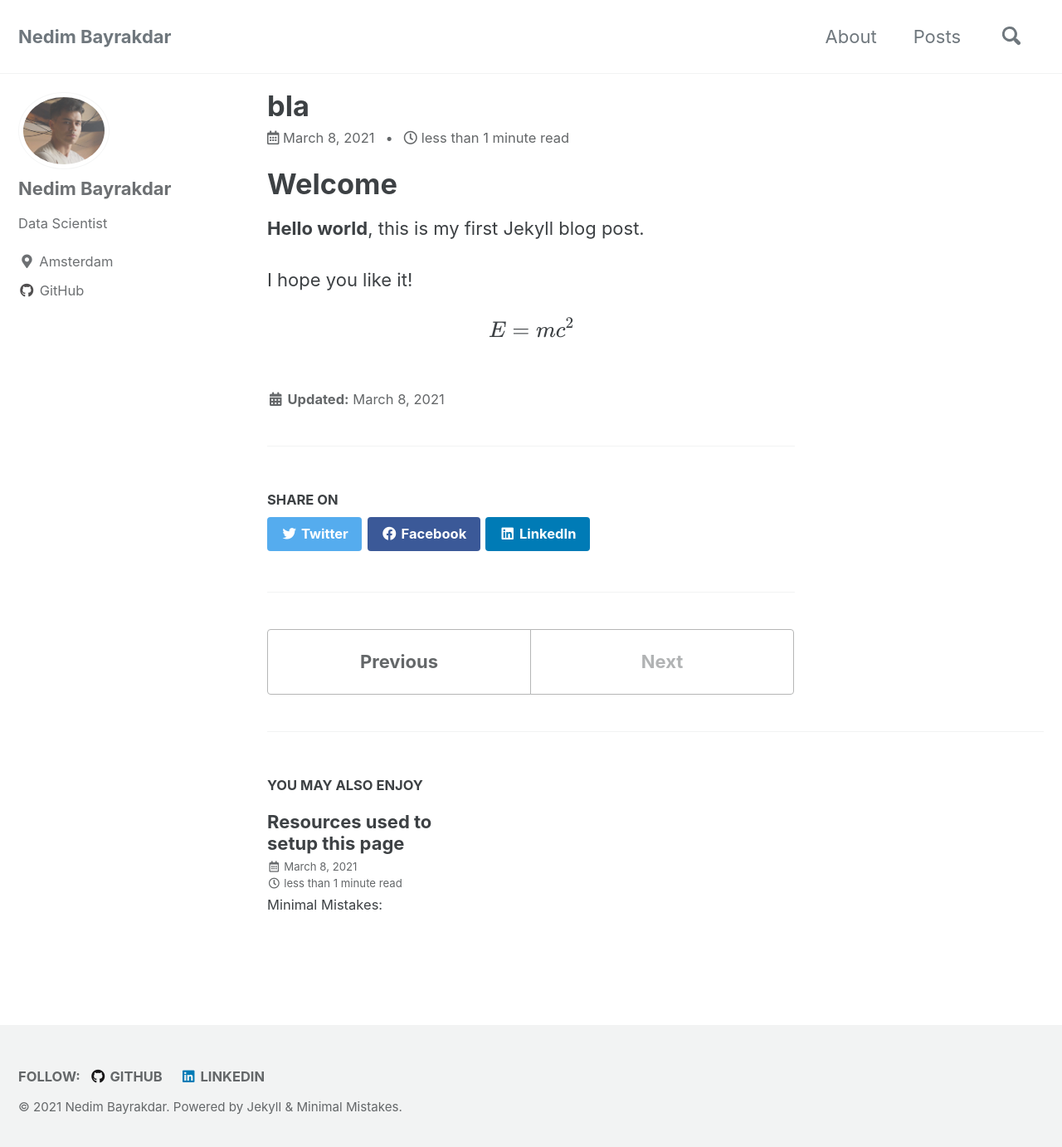
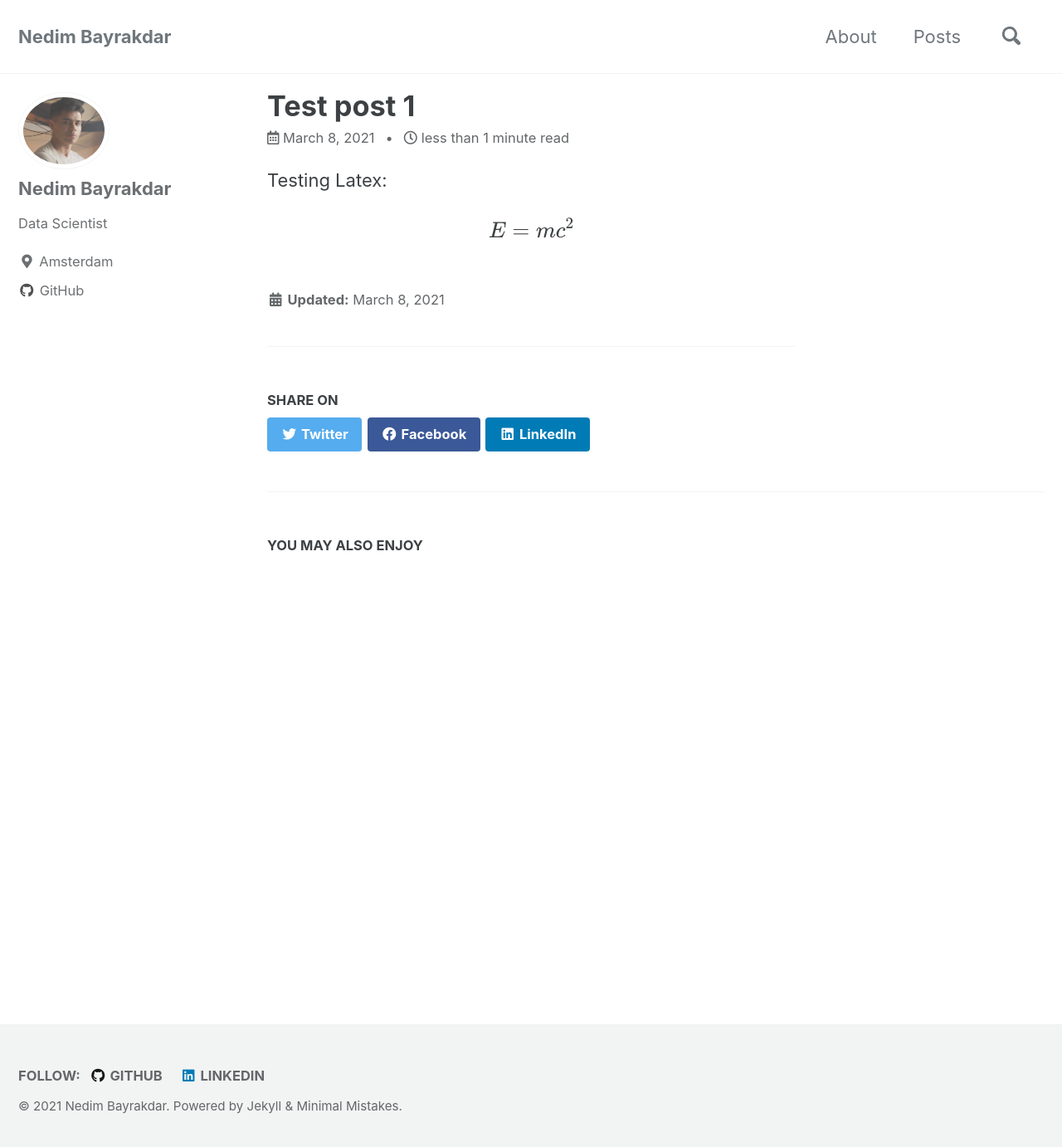
Before and after one commit to NedimBayrakdar/NedimBayrakdar.github.io, a Jekyll site: the page built from _posts/2021-03-08-test-post.md, in a window 1280 px wide and 1389 px high. Shown: the top 1382 px of the window at 83% size. Built offline with Jekyll 4.4.1, drawn with Linux system fonts in a browser that asks for light colours; cached includes are drawn as plain includes.

Commit message:
Edited test post

```diff
--- a/_posts/2021-03-08-test-post.md
+++ b/_posts/2021-03-08-test-post.md
@@ -1,11 +1,8 @@
 ---
-title:  "bla"
+title:  "Test post 1"
 ---
 
-# Welcome
+Testing Latex:
 
-**Hello world**, this is my first Jekyll blog post.
-
-I hope you like it!
 
 $$ E = mc^2 $$
```
Also changed, not shown: _drafts/2021-03-08-links.md (renamed from _posts/2021-03-08-links.md).
